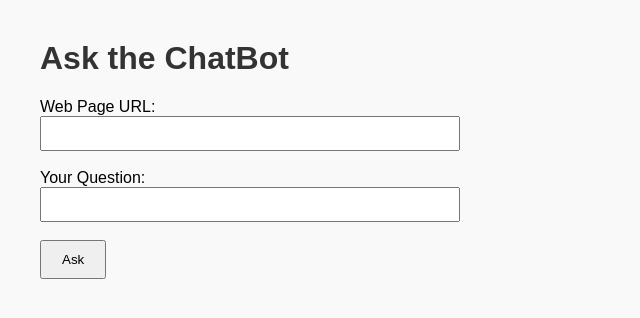
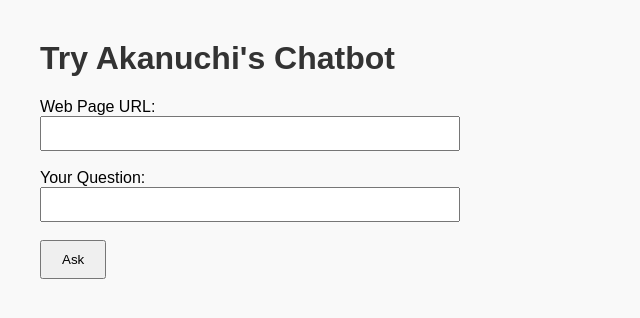
Before and after one commit to Akanuchi/advancedchatbot, a FastAPI app: page / in a window 1280 px wide. Shown: the top 318 px of the page, without its empty margins (0-640 px from the left). Run offline with FastAPI, Linux system fonts and the light colour scheme.

Commit message:
Changes to Index.html File

```diff
--- a/templates/index.html
+++ b/templates/index.html
@@ -5,7 +5,7 @@
     <link rel="stylesheet" href="/static/style.css">
 </head>
 <body>
-    <h1>Ask the ChatBot</h1>
+    <h1>Try Akanuchi's Chatbot</h1>
     <form method="post" action="/query">
         <label for="url">Web Page URL:</label><br>
         <input type="text" id="url" name="url" required><br><br>
```
